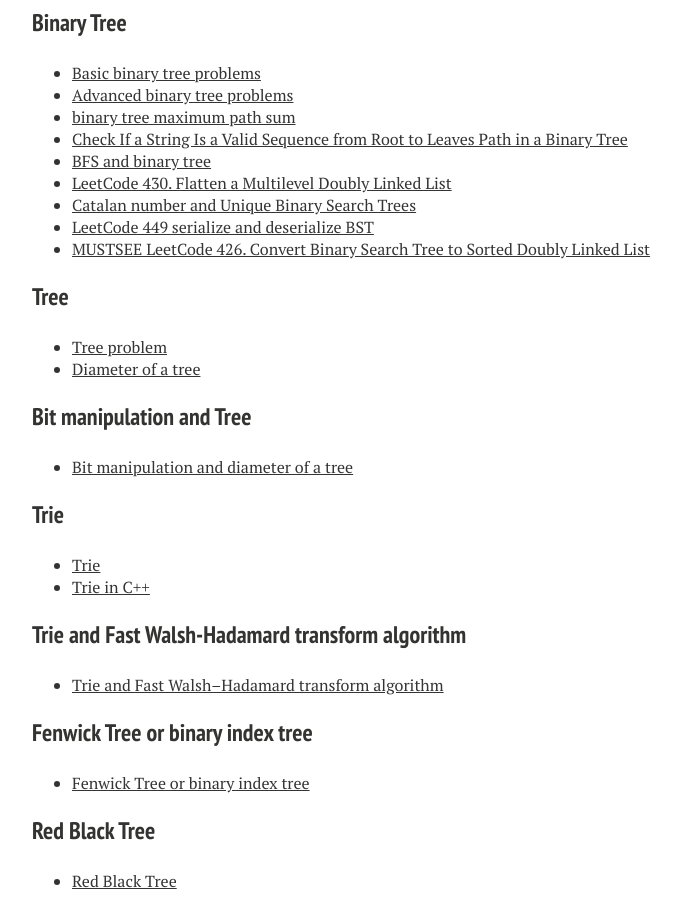
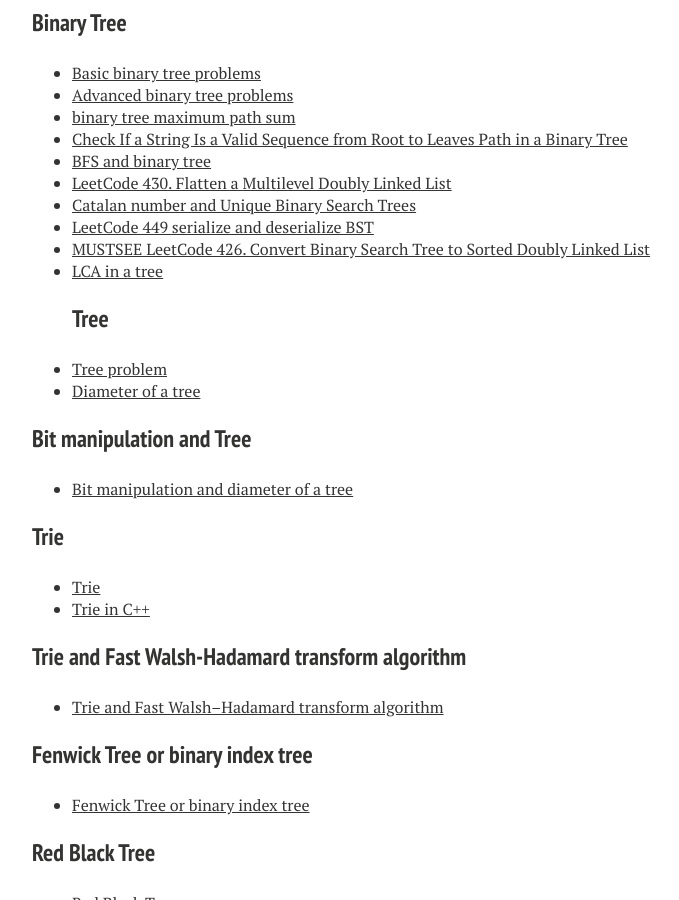
Before and after one commit to xiaokeshen/xiaokeshen.github.io, a Jekyll site: the page built from SoftwareEngineering/index.md, in a window 1280 px wide and 900 px high, scrolled down 11288 px. Shown: the whole window, without its empty margins (288-967 px from the left). Built offline with Jekyll 4.4.1, drawn with Linux system fonts in a browser that asks for light colours; nearby versions of some CDN libraries.

Commit message:
LCA problem

```diff
--- a/SoftwareEngineering/index.md
+++ b/SoftwareEngineering/index.md
@@ -381,7 +381,7 @@
 - [Catalan number and Unique Binary Search Trees](https://medium.com/@jim.morris.shen/catalan-number-and-unique-binary-search-trees-82a9d27d534c?source=friends_link&sk=3af4f4d588af05f96ef4368fcc2aa1d0)
 - [LeetCode 449 serialize and deserialize BST](https://medium.com/@jim.morris.shen/lc-449-serialize-and-deserialize-bst-92f79bd55a0c)
 - [MUSTSEE LeetCode 426. Convert Binary Search Tree to Sorted Doubly Linked List](https://jimmy-shen.medium.com/leetcode-426-convert-binary-search-tree-to-sorted-doubly-linked-list-5f66b3a143a8)
-
+- [LCA in a tree](https://jimmy-shen.medium.com/lca-in-a-tree-3c253c825172)
 ### Tree
 - [Tree problem](https://medium.com/@jim.morris.shen/tree-problem-54cc95adf0e8?sk=80c116c4ad164a3ff07bbe098509f857)
 - [Diameter of a tree](https://medium.com/@jim.morris.shen/diameter-of-tree-cd2b77abf4a1?source=friends_link&sk=3a4fdf2cbd8a187581354ecf47cff07b)
```
